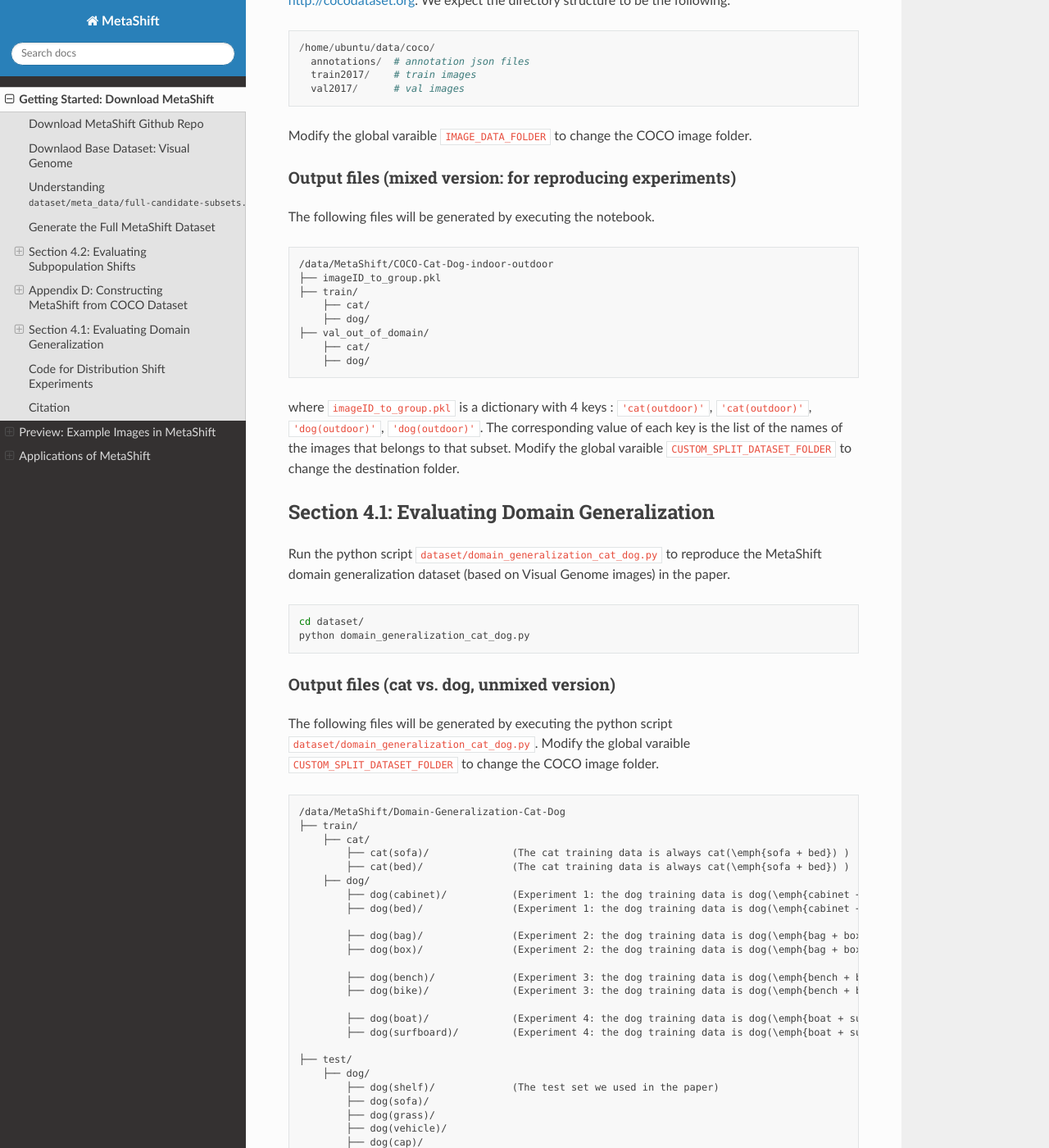
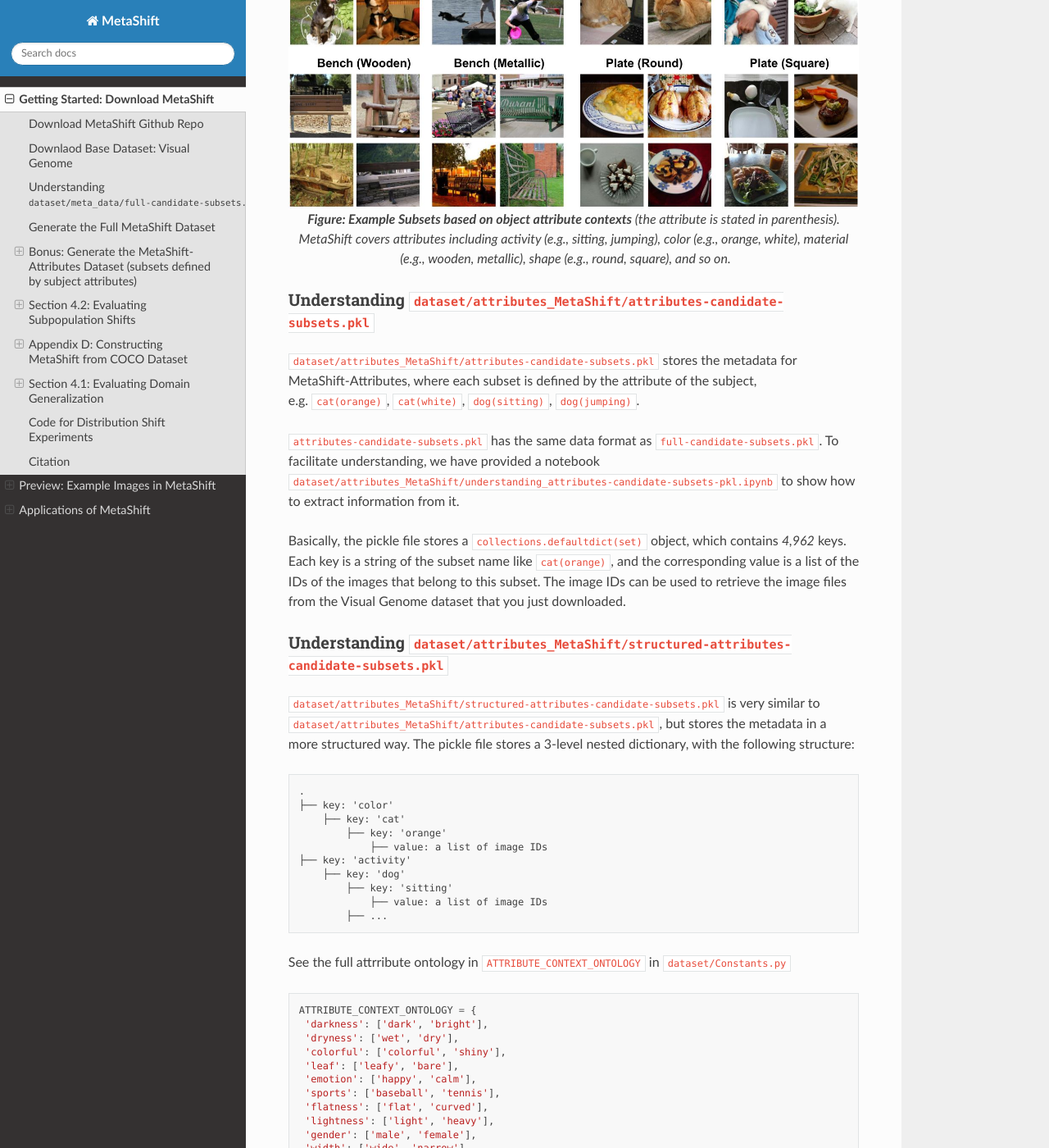
Before and after one commit to Weixin-Liang/MetaShift, a Sphinx documentation site: the page built from docs/sub_pages/download_MetaShift.rst, in a window 1280 px wide and 1400 px high, scrolled down 4192 px. Shown: the whole window at 82% size. Built offline with Sphinx 7.4.7 and the Read the Docs theme 2.0.0, drawn with Linux system fonts in a browser that asks for light colours; nearby versions of some CDN libraries; library files that are not in the unit come from our copies; some of the changed text lies outside the part shown.

Commit message:
update doc

```diff
--- a/docs/sub_pages/download_MetaShift.rst
+++ b/docs/sub_pages/download_MetaShift.rst
@@ -48,11 +48,20 @@
 
 Understanding ``dataset/meta_data/full-candidate-subsets.pkl``
 ------------------------------------------------------------------------
+
 The image IDs for each subset are provided as a Python Dictionary in ``generate_dataset/meta_data/full-candidate-subsets.pkl`` in the Github repo. The Python scpript ``generate_dataset/meta_data/create_MetaShift.py`` provides the code for generating the MetaShift.
 
 The metadata file ``dataset/meta_data/full-candidate-subsets.pkl`` is the most important piece of metadata of MetaShift, which provides the full subset information of MetaShift. To facilitate understanding, we have provided a notebook ``dataset/understanding_full-candidate-subsets-pkl.ipynb`` to show how to extract information from it.
 
 Basically, the pickle file stores a ``collections.defaultdict(set)`` object, which contains *17,938* keys. Each key is a string of the subset name like ``dog(frisbee)``, and the corresponding value is a list of the IDs of the images that belong to this subset. The image IDs can be used to retrieve the image files from the Visual Genome dataset that you just downloaded. In our current version, *13,543* out of *17,938* subsets have more than 25 valid images. In addition, ``dataset/meta_data/full-candidate-subsets.pkl`` is drived from the `scene graph annotation <https://nlp.stanford.edu/data/gqa/sceneGraphs.zip>`_, so check it out if your project need additional information about each image.
+
+
+.. figure:: ../figures/MetaShift-InfoGraphic.jpg
+   :width: 100 %
+   :align: center
+   :alt:
+
+   **Figure: Infographics of MetaShift.**
 
 
 
@@ -113,6 +122,126 @@
            ├──  dog_graph.jpg
            ├──  ...
        ├── ...
+
+
+.. figure:: ../figures/Cat-MetaGraph.jpg
+   :width: 100 %
+   :align: center
+   :alt:
+
+   **Figure: Meta-graph for the “Cat” class.**
+
+
+.. figure:: ../figures/Dog-MetaGraph.jpg
+   :width: 100 %
+   :align: center
+   :alt:
+
+   **Figure: Meta-graph for the “Dog” class.**
+
+
+
+Bonus: Generate the MetaShift-Attributes Dataset (subsets defined by subject attributes)
+----------------------------------------------------------------------------------------
+
+.. figure:: ../figures/MetaShift-Attributes-Examples.jpg
+   :width: 100 %
+   :align: center
+   :alt:
+
+   **Figure: Example Subsets based on object attribute contexts**
+   (the attribute is stated in parenthesis). MetaShift covers attributes including activity (e.g., sitting, jumping), color (e.g., orange, white), material (e.g., wooden, metallic), shape (e.g., round, square), and so on.
+
+.. raw:: html
+
+   </p>
+
+Understanding ``dataset/attributes_MetaShift/attributes-candidate-subsets.pkl``
+~~~~~~~~~~~~~~~~~~~~~~~~~~~~~~~~~~~~~~~~~~~~~~~~~~~~~~~~~~~~~~~~~~~~~~~~~~~~~~~
+
+``dataset/attributes_MetaShift/attributes-candidate-subsets.pkl`` stores
+the metadata for MetaShift-Attributes, where each subset is defined by
+the attribute of the subject, e.g. ``cat(orange)``, ``cat(white)``,
+``dog(sitting)``, ``dog(jumping)``.
+
+``attributes-candidate-subsets.pkl`` has the same data format as
+``full-candidate-subsets.pkl``. To facilitate understanding, we have
+provided a notebook
+``dataset/attributes_MetaShift/understanding_attributes-candidate-subsets-pkl.ipynb``
+to show how to extract information from it.
+
+Basically, the pickle file stores a ``collections.defaultdict(set)``
+object, which contains *4,962* keys. Each key is a string of the subset
+name like ``cat(orange)``, and the corresponding value is a list of the
+IDs of the images that belong to this subset. The image IDs can be used
+to retrieve the image files from the Visual Genome dataset that you just
+downloaded.
+
+Understanding ``dataset/attributes_MetaShift/structured-attributes-candidate-subsets.pkl``
+~~~~~~~~~~~~~~~~~~~~~~~~~~~~~~~~~~~~~~~~~~~~~~~~~~~~~~~~~~~~~~~~~~~~~~~~~~~~~~~~~~~~~~~~~~
+
+``dataset/attributes_MetaShift/structured-attributes-candidate-subsets.pkl``
+is very similar to
+``dataset/attributes_MetaShift/attributes-candidate-subsets.pkl``, but
+stores the metadata in a more structured way. The pickle file stores a
+3-level nested dictionary, with the following structure:
+
+.. code:: plain
+
+   .
+   ├── key: 'color'
+       ├── key: 'cat'
+           ├── key: 'orange'
+               ├── value: a list of image IDs
+   ├── key: 'activity'
+       ├── key: 'dog'
+           ├── key: 'sitting'
+               ├── value: a list of image IDs
+           ├── ...
+
+See the full attrribute ontology in ``ATTRIBUTE_CONTEXT_ONTOLOGY`` in
+``dataset/Constants.py``
+
+.. code:: python
+
+   ATTRIBUTE_CONTEXT_ONTOLOGY = {
+    'darkness': ['dark', 'bright'],
+    'dryness': ['wet', 'dry'],
+    'colorful': ['colorful', 'shiny'],
+    'leaf': ['leafy', 'bare'],
+    'emotion': ['happy', 'calm'],
+    'sports': ['baseball', 'tennis'],
+    'flatness': ['flat', 'curved'],
+    'lightness': ['light', 'heavy'],
+    'gender': ['male', 'female'],
+    'width': ['wide', 'narrow'],
+    'depth': ['deep', 'shallow'],
+    'hardness': ['hard', 'soft'],
+    'cleanliness': ['clean', 'dirty'],
+    'switch': ['on', 'off'],
+    'thickness': ['thin', 'thick'],
+    'openness': ['open', 'closed'],
+    'height': ['tall', 'short'],
+    'length': ['long', 'short'],
+    'fullness': ['full', 'empty'],
+    'age': ['young', 'old'],
+    'size': ['large', 'small'],
+    'pattern': ['checkered', 'striped', 'dress', 'dotted'],
+    'shape': ['round', 'rectangular', 'triangular', 'square'],
+    'activity': ['waiting', 'staring', 'drinking', 'playing', 'eating', 'cooking', 'resting',
+                 'sleeping', 'posing', 'talking', 'looking down', 'looking up', 'driving',
+                 'reading', 'brushing teeth', 'flying', 'surfing', 'skiing', 'hanging'],
+    'pose': ['walking', 'standing', 'lying', 'sitting', 'running', 'jumping', 'crouching',
+               'bending', 'smiling', 'grazing'],
+    'material': ['wood', 'plastic', 'metal', 'glass', 'leather', 'leather', 'porcelain',
+               'concrete', 'paper', 'stone', 'brick'],
+    'color': ['white', 'red', 'black', 'green', 'silver', 'gold', 'khaki', 'gray',
+               'dark', 'pink', 'dark blue', 'dark brown',
+               'blue', 'yellow', 'tan', 'brown', 'orange', 'purple', 'beige', 'blond',
+               'brunette', 'maroon', 'light blue', 'light brown']
+   }
+
+
 
 Section 4.2: Evaluating Subpopulation Shifts
 --------------------------------------------
```
